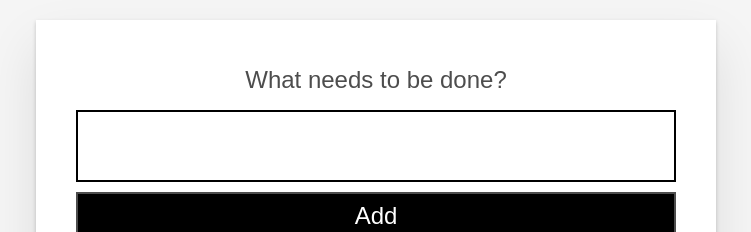
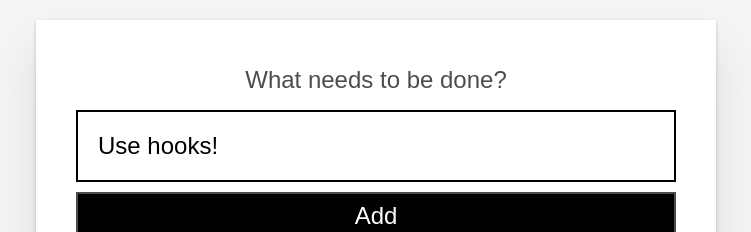
Before and after one commit to kee111/todoReact, a React (Create React App) app: page / in a window 1280 px wide. Shown: the top 232 px of the page, without its empty margins (264-1015 px from the left). Built offline with nearby package versions, Linux system fonts and the light colour scheme.

Commit message:
少し進めた

```diff
--- a/src/App.js
+++ b/src/App.js
@@ -4,6 +4,9 @@ import FilterButton from "./components/FilterButton";
 import Todo from "./components/Todo";
 
 function App(props) {
+    function addTask(name) {
+        alert(name);
+    }
     const taskList = props.tasks.map((task) => (
         <Todo
             id={task.id}
@@ -14,7 +17,7 @@ function App(props) {
     ));
     return (
         <div className="todoapp stack-large">
-            <Form />
+            <Form addTask={addTask} />
             <div className="filters btn-group stack-exception">
                 <FilterButton />
                 <FilterButton />
--- a/src/components/Form.js
+++ b/src/components/Form.js
@@ -1,8 +1,15 @@
-import React from "react";
+import React, { useState } from "react";
 
 function Form(props) {
+    const [name, setName] = useState("Use hooks!");
+
+    function handleSubmit(e) {
+        e.preventDefault();
+        props.addTask("adddddd");
+    }
+
     return (
-        <form>
+        <form onSubmit={handleSubmit}>
             <h2 className="label-wrapper">
                 <label htmlFor="new-todo-input" className="label__lg">
                     What needs to be done?
@@ -14,6 +21,7 @@ function Form(props) {
                 className="input input__lg"
                 name="text"
                 autoComplete="off"
+                value={name}
             />
             <button type="submit" className="btn btn__primary btn__lg">
                 Add
```
